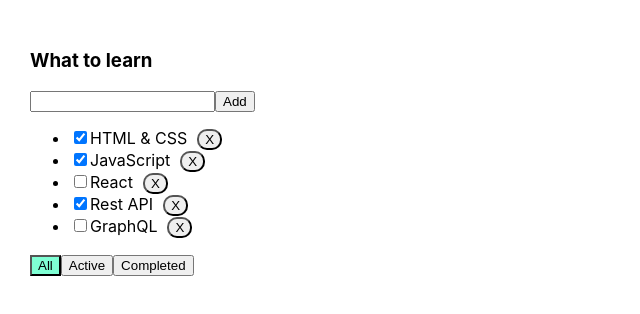
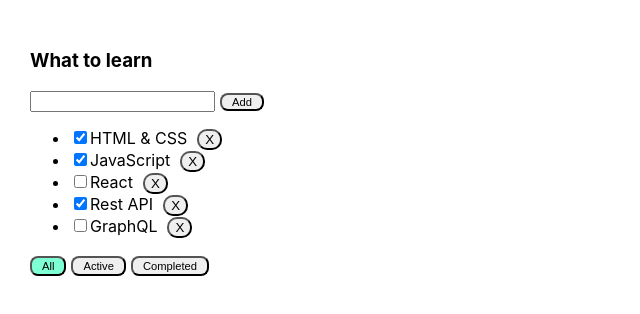
Before and after one commit to andorey/newTodoList, a React (Create React App) app: page / in a window 1280 px wide. Shown: the top 314 px of the page, without its empty margins (0-640 px from the left). Built offline with nearby package versions, Linux system fonts and the light colour scheme.

Commit message:
added function to buttons control

```diff
--- a/src/App.css
+++ b/src/App.css
@@ -13,6 +13,11 @@
     border-radius: 10px;
 }
 
+li button:hover {
+    background-color: tomato;
+    color: whitesmoke;
+}
+
 .error {
     border-color: red;
 }
@@ -23,6 +28,28 @@
     color: red;
 }
 
+.buttons button{
+    font-size: 0.7em;
+    border-radius: 8px;
+    padding: 2px 10px;
+    margin-right: 5px;
+}
+
+.buttons button:hover{
+    background-color: aquamarine;
+}
+
 .active-filter {
     background-color: aquamarine;
 }
+
+.inputButton {
+    font-size: 0.7em;
+    border-radius: 8px;
+    padding: 1px 10px;
+    margin-left: 5px;
+}
+
+.inputButton:hover {
+    background-color: aquamarine;
+}
--- a/src/App.tsx
+++ b/src/App.tsx
@@ -56,6 +56,7 @@
                       filterTasks={filterTasks}
                       addTask={addTask}
                       checkedItem={checkedItems}
+                      activeButton={filter}
             />
         </div>
     );
--- a/src/Todolist.tsx
+++ b/src/Todolist.tsx
@@ -15,6 +15,7 @@
     filterTasks: (value: FilterValueType) => void
     addTask: (value: string) => void
     checkedItem: (value: string) => void
+    activeButton: string
 }
 
 
@@ -60,7 +61,7 @@
                        onKeyPress={onKeyPressInput}
                        className={ error ? 'error' : '' }
                 />
-                <button onClick={onKeyPressButton}> Add</button>
+                <button className='inputButton' onClick={onKeyPressButton}>Add</button>
                 { error && <div className='input-error'>{ error }</div> }
             </div>
             <ul>{
@@ -76,10 +77,10 @@
                         </li>)
                 })
             }</ul>
-            <div>
-                <button className='active-filter' onClick={allSelectButton}>All</button>
-                <button onClick={activeSelectButton}>Active</button>
-                <button onClick={completedSelectButton}>Completed</button>
+            <div className='buttons'>
+                <button className={ props.activeButton === 'all' ? 'active-filter' : ''} onClick={allSelectButton}>All</button>
+                <button className={ props.activeButton === 'active' ? 'active-filter' : ''} onClick={activeSelectButton}>Active</button>
+                <button className={ props.activeButton === 'completed' ? 'active-filter' : ''} onClick={completedSelectButton}>Completed</button>
             </div>
         </div>
     )
```
